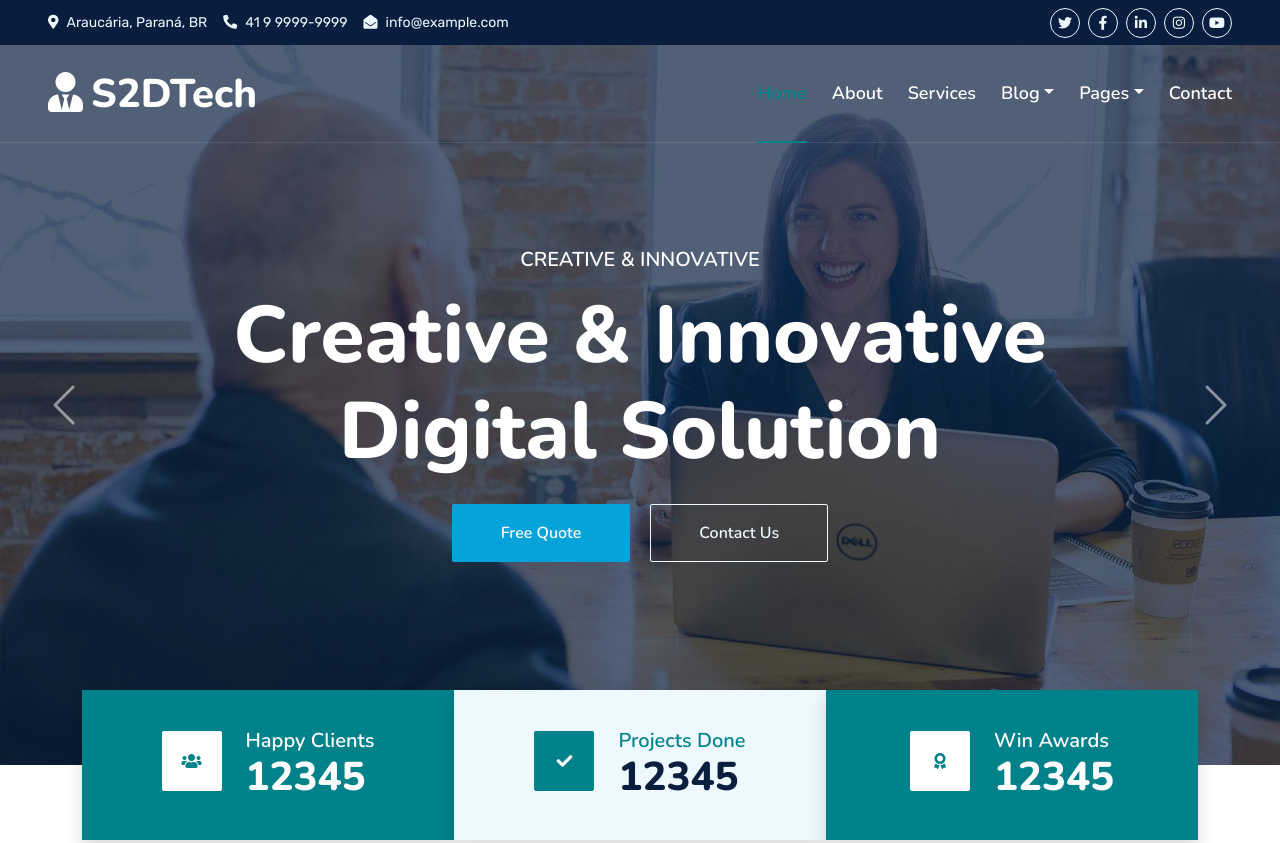
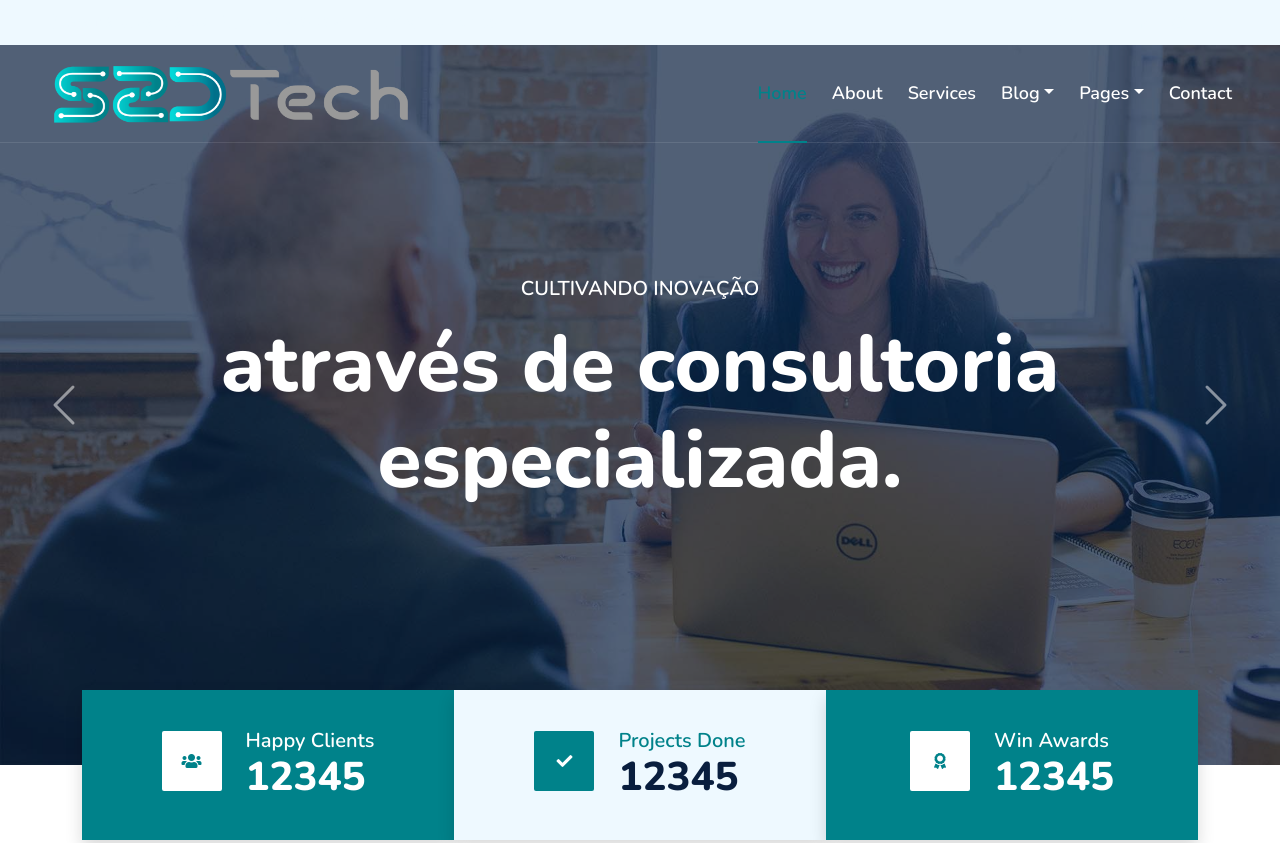
Before and after one commit to DiegoDenzer/s2dtech, a plain HTML site: page index.html in a window 1280 px wide. Shown: the top 843 px of the page. Drawn offline with nearby package versions, Linux system fonts and the light colour scheme.

Commit message:
Continuado

```diff
--- a/css/style.css
+++ b/css/style.css
@@ -121,6 +121,13 @@ h6,
     text-align: center;
 }
 
+.logo {
+    background-image: url(../img/s2dTech_cropped.png);
+    background-repeat: no-repeat;
+    background-position: center;
+    width: 150px;
+    height: 250px;
+}
 
 /*** Navbar ***/
 .navbar-dark .navbar-nav .nav-link {
@@ -225,6 +232,15 @@ h6,
 }
 
 @media (max-width: 576px) {
+
+    .logo {
+        width: 150px;
+        height: 80px;
+    }
+
+
+
+
     .carousel-caption h5 {
         font-size: 14px;
         font-weight: 500 !important;
--- a/index.html
+++ b/index.html
@@ -9,7 +9,7 @@
     <meta content="Free HTML Templates" name="description">
 
     <!-- Favicon -->
-    <link href="img/favicon.ico" rel="icon">
+    <link href="img/s2dTech.png" rel="icon">
 
     <!-- Google Web Fonts -->
     <link rel="preconnect" href="https://fonts.googleapis.com">
@@ -32,14 +32,14 @@
 </head>
 
 <body>
-    <!-- Spinner Start -->
+
     <div id="spinner" class="show bg-white position-fixed translate-middle w-100 vh-100 top-50 start-50 d-flex align-items-center justify-content-center">
         <div class="spinner"></div>
     </div>
     <!-- Spinner End -->
 
     <!-- Topbar Start -->
-    <div class="container-fluid bg-dark px-5 d-none d-lg-block">
+    <div class="container-fluid bg-light px-5 d-none d-lg-block">
         <div class="row gx-0">
             <div class="col-lg-8 text-center text-lg-start mb-2 mb-lg-0">
                 <div class="d-inline-flex align-items-center" style="height: 45px;">
@@ -64,12 +64,15 @@
     <!-- Navbar & Carousel Start -->
     <div class="container-fluid position-relative p-0">
         <nav class="navbar navbar-expand-lg navbar-dark px-5 py-3 py-lg-0">
+
             <a href="index.html" class="navbar-brand p-0">
-                <h1 class="m-0"><i class="fa fa-user-tie me-2"></i>S2DTech</h1>
+                <img src="img/s2dTech_cropped.png" width="370px" height="70px" alt="lon" srcset="">
             </a>
+
             <button class="navbar-toggler" type="button" data-bs-toggle="collapse" data-bs-target="#navbarCollapse">
                 <span class="fa fa-bars"></span>
             </button>
+
             <div class="collapse navbar-collapse" id="navbarCollapse">
                 <div class="navbar-nav ms-auto py-0">
                     <a href="index.html" class="nav-item nav-link active">Home</a>
@@ -103,10 +106,8 @@
                     <img class="w-100" src="img/carousel-1.jpg" alt="Image">
                     <div class="carousel-caption d-flex flex-column align-items-center justify-content-center">
                         <div class="p-3" style="max-width: 900px;">
-                            <h5 class="text-white text-uppercase mb-3 animated slideInDown">Creative & Innovative</h5>
-                            <h1 class="display-1 text-white mb-md-4 animated zoomIn">Creative & Innovative Digital Solution</h1>
-                            <a href="quote.html" class="btn btn-primary py-md-3 px-md-5 me-3 animated slideInLeft">Free Quote</a>
-                            <a href="" class="btn btn-outline-light py-md-3 px-md-5 animated slideInRight">Contact Us</a>
+                            <h1 class="text-white text-uppercase mb-3 animated slideInDown">Impulsionando o futuro da tecnologia</h1>
+                            <h5 class="display-1 text-white mb-md-4 animated zoomIn">linha de código por linha de código</h5>
                         </div>
                     </div>
                 </div>
@@ -114,11 +115,8 @@
                     <img class="w-100" src="img/carousel-2.jpg" alt="Image">
                     <div class="carousel-caption d-flex flex-column align-items-center justify-content-center">
                         <div class="p-3" style="max-width: 900px;">
-                            <h5 class="text-white text-uppercase mb-3 animated slideInDown">Creative & Innovative</h5>
-                            <h1 class="display-1 text-white mb-md-4 animated zoomIn">Creative & Innovative Digital Solution</h1>
-                            <a href="quote.html" class="btn btn-primary py-md-3 px-md-5 me-3 animated slideInLeft">Free Quote</a>
-                            <a href="" class="btn btn-outline-light py-md-3 px-md-5 animated slideInRight">Contact Us</a>
-                        </div>
+                            <h5 class="text-white text-uppercase mb-3 animated slideInDown">Cultivando inovação</h5>
+                            <h1 class="display-1 text-white mb-md-4 animated zoomIn"> através de consultoria especializada.</h1>
                     </div>
                 </div>
             </div>
```
Also changed, not shown: img/s2dTech.png (added), img/s2dTech_cropped.png (added).
